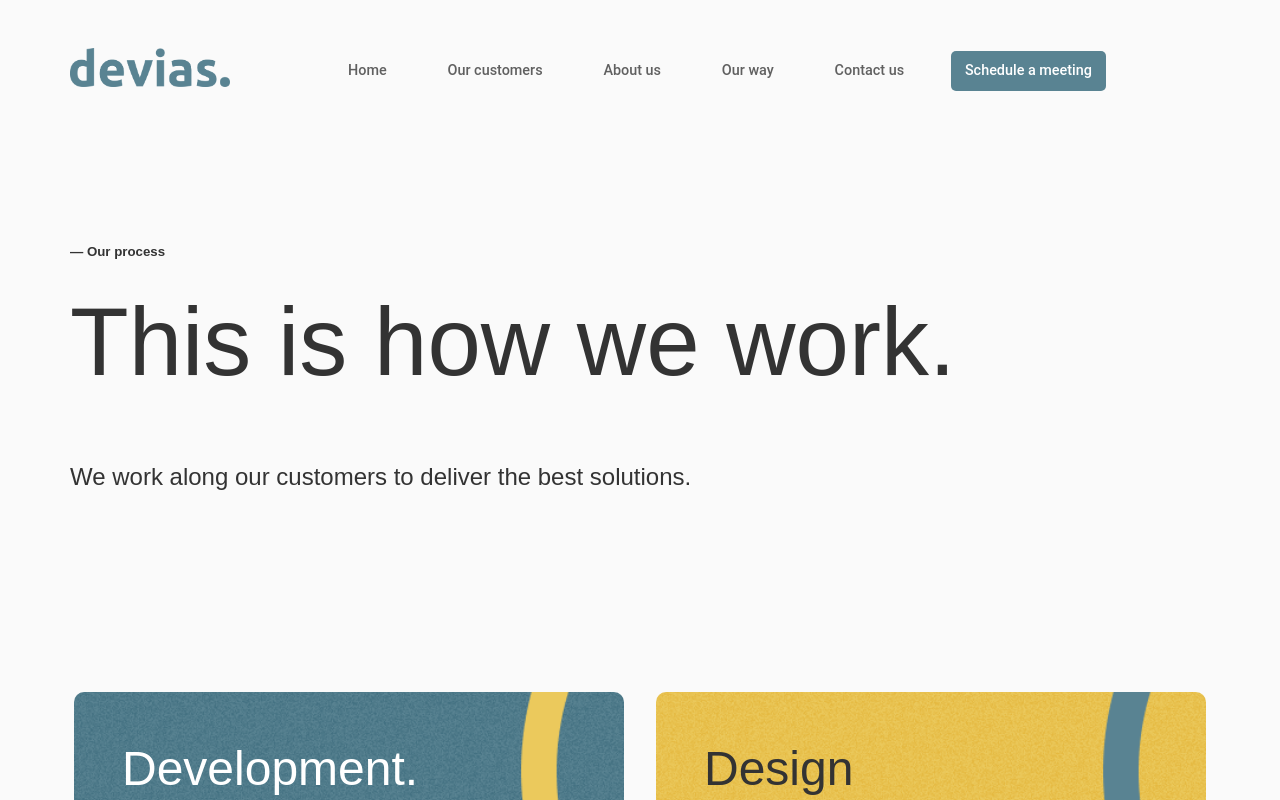
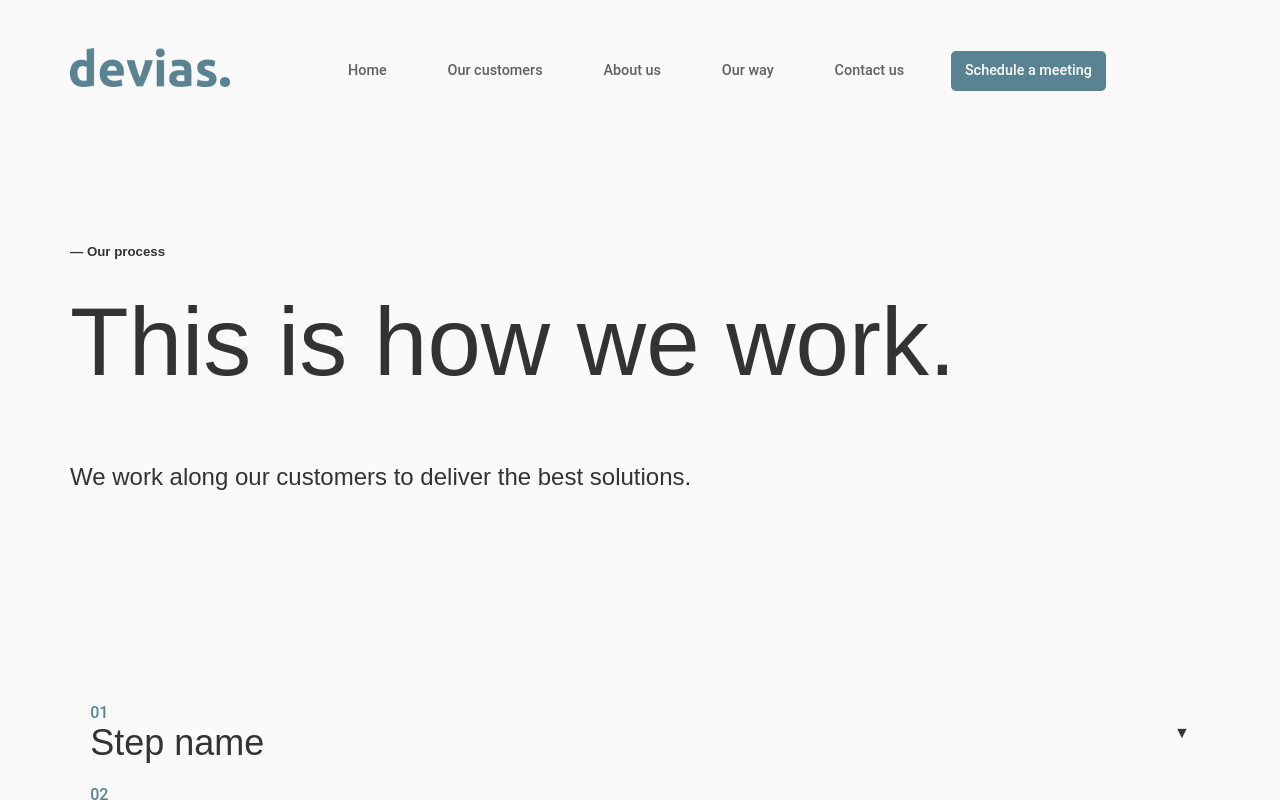
Before and after one commit to brunoosella/devias-web, a React (Vite) app in the folder devias-web/: page /our-way in a window 1280 px wide. Shown: the top 800 px of the page. Built offline with nearby package versions, Linux system fonts and the light colour scheme.

Commit message:
Add styles item step

```diff
--- a/devias-web/src/Components/ItemStep/ItemStep.jsx
+++ b/devias-web/src/Components/ItemStep/ItemStep.jsx
@@ -13,35 +13,41 @@ export default function ItemStep() {
   const [isOpen, setIsOpen] = React.useState(false)
 
   // Methods
-  const handleStepToggle = () => {
+  const handleStepToggle = (number) => {
 
-    setIsOpen(!isOpen)
+    setIsOpen((prevState) => ({
+      ...prevState,
+      [number]: !prevState[number],
+    }));
 
   }
 
   return (
-    step.map((item, index) => {
+    step.map((item, index) => (
       <div key={index} className='item-step'>
 
         {/* Step button responsive */}
-        <button className='toggle-step' onClick={handleStepToggle}>
+        <button className='toggle-step' onClick={() => handleStepToggle(item.number)}>
           <div className='step'>
             <span className='step-number'>
-              {item.number}
+              0{item.number}
             </span>
             <span className='step-name'>
               {item.name}
             </span>
           </div>
+          <div className='flecha'>
+            {isOpen[item.number] ? '▲' : '▼'}
+          </div>
         </button>
 
         {/* Step description */}
-        <div className={`container-step-description ${isOpen ? 'show' : ''}`}>
+        <div className={`container-step-description  ${isOpen[item.number] ? 'show' : ''}`}>
           <p className='step-description'>
             {item.description}
           </p>
         </div>
       </div>
-    })
+    ))
   )
 }
--- a/devias-web/src/Components/ItemStep/ItemStep.scss
+++ b/devias-web/src/Components/ItemStep/ItemStep.scss
@@ -0,0 +1,49 @@
+.item-step {
+  .toggle-step {
+    display: flex;
+    align-items: center;
+    justify-content: space-between;
+    width: 100%;
+    height: 100%;
+    background-color: #FAFAFA;
+    color: #333;
+
+    .step {
+      display: flex;
+      flex-direction: column;
+
+      .step-number {
+        display: flex;
+        justify-content: start;
+        font-family: 'Roboto', sans-serif;
+        font-size: 1rem;
+        line-height: 19px;
+        color: #598392;
+      }
+
+      .step-name {
+        font-size: 2.25rem;
+      }
+    }
+
+    .flecha {}
+  }
+
+  .container-step-description{
+    display: none;
+    padding: 1rem 1.25rem;
+    transition:
+            height 0.5s ease-out;
+
+    .step-description{
+      color: #333;
+      margin: 0;
+    }
+
+    &.show{
+      display: flex;
+      height: 100px;
+      transition: height 0.5s ease-in;
+    }
+  }
+  }
--- a/devias-web/src/Components/ItemStep/itemStep.json
+++ b/devias-web/src/Components/ItemStep/itemStep.json
@@ -2,14 +2,14 @@
   "items":[{
     "name": "Step name",
     "description": "Lorem ipsum dolor sit amet consectetur adipisicing elit. Dolores exercitationem in blanditiis officia porro quam assumenda, a omnis. Exercitationem modi quae ab voluptatibus deserunt quisquam qui minus nobis libero voluptates.",
-    "number": "01"
+    "number": 1
   },{
     "name": "Step name",
     "description": "Lorem ipsum dolor sit amet consectetur adipisicing elit. Dolores exercitationem in blanditiis officia porro quam assumenda, a omnis. Exercitationem modi quae ab voluptatibus deserunt quisquam qui minus nobis libero voluptates.",
-    "number": "02"
+    "number": 2
   },{
     "name": "Step name",
     "description": "Lorem ipsum dolor sit amet consectetur adipisicing elit. Dolores exercitationem in blanditiis officia porro quam assumenda, a omnis. Exercitationem modi quae ab voluptatibus deserunt quisquam qui minus nobis libero voluptates.",
-    "number": "03"
+    "number": 3
   }]
 }
--- a/devias-web/src/Screens/OurWay/OurWay.jsx
+++ b/devias-web/src/Screens/OurWay/OurWay.jsx
@@ -5,6 +5,7 @@ import React from 'react'
 import './OurWay.scss'
 import ProjectDetails from '../../Components/ProjectDetails/ProjectDetails'
 import Header from '../../Components/Header/Header'
+import ItemStep from '../../Components/ItemStep/ItemStep'
 import Footer from '../../Components/Footer/Footer'
 
 export default function OurWay () {
@@ -31,7 +32,7 @@ export default function OurWay () {
       <section className='process-steps'>
         <div className='container'>
           <div className='container-steps'>
-
+            <ItemStep />
           </div>
         </div>
       </section>
--- a/devias-web/src/Screens/OurWay/OurWay.scss
+++ b/devias-web/src/Screens/OurWay/OurWay.scss
@@ -30,6 +30,9 @@
         }
       }
     }
+  }
+  .process-steps{
+    margin: 95px 0px 115px 0px;
   }
   .services-cards{
     margin-bottom: 200px;
```
